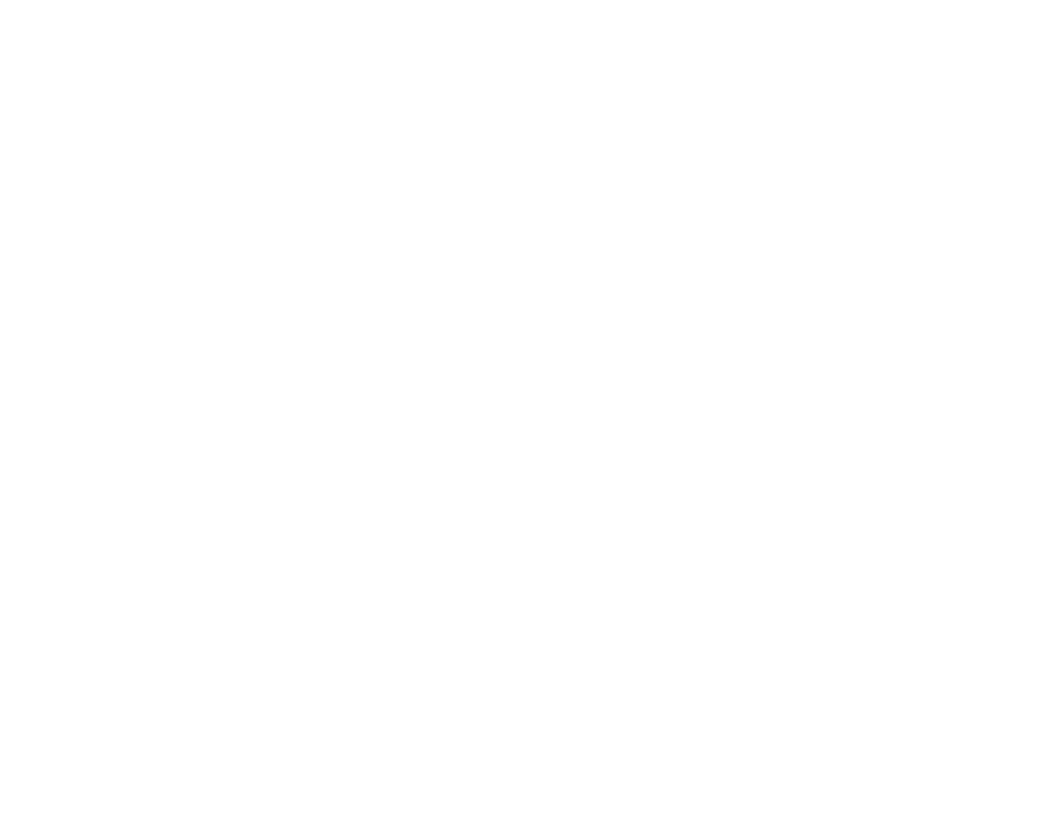
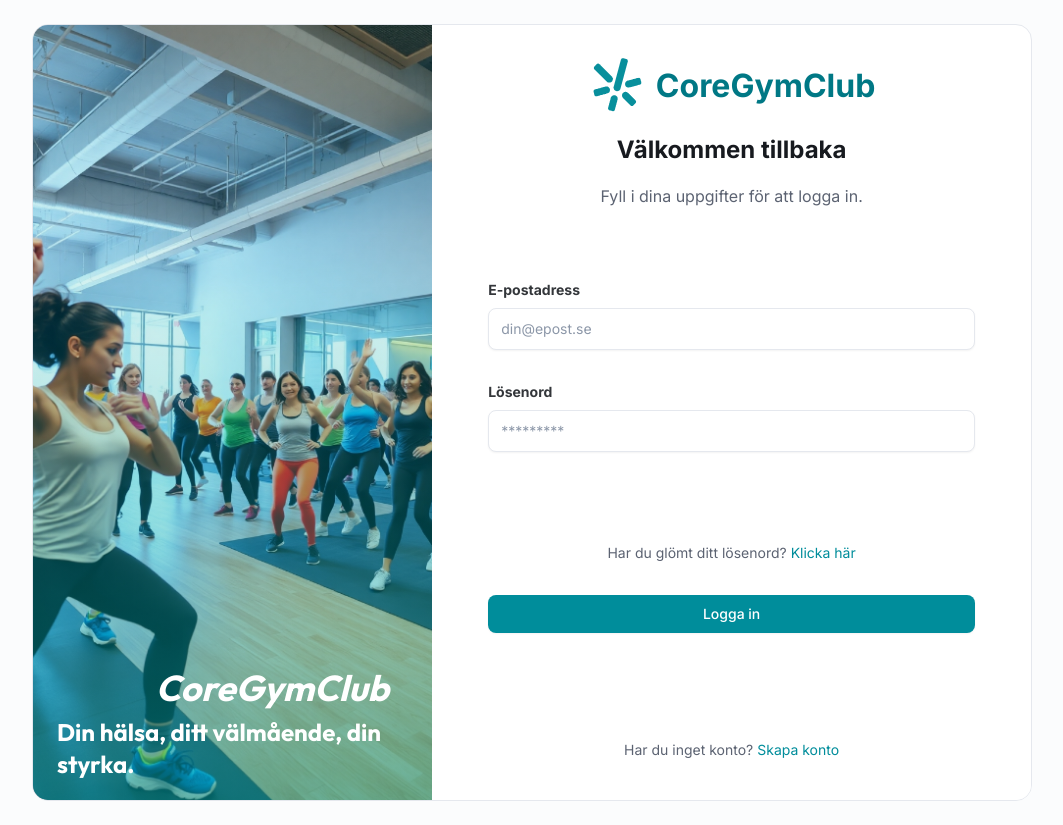
Before and after one commit to EC-ProjectGroup8/Frontend, a React (Vite) app: page /logga-in in a window 1280 px wide. Before the commit this address had no page. Shown: the whole page, without its empty margins (108-1171 px from the left). Before the commit the page ends 800 px from the top, so only its background shows below. Built offline with nearby package versions, Linux system fonts and the light colour scheme.

Commit message:
Added more Swedish UI

```diff
--- a/src/App.tsx
+++ b/src/App.tsx
@@ -11,10 +11,9 @@ function App() {
     <Routes>
       <Route path="/" element={<BaseLayout />}>
         <Route index element={<UserLogin />} />
-        <Route path="/signin" element={<UserLogin />} />
-        <Route path="/register" element={<Register />} />
-        <Route path="forgot-password" element={<RequestPasswordReset />} />
-
+        <Route path="/logga-in" element={<UserLogin />} />
+        <Route path="/skapa-konto" element={<Register />} />
+        <Route path="/glomt-losenord" element={<RequestPasswordReset />} />
       </Route>
 
       <Route path="/pass" element={<MemberLayout />}>
--- a/src/components/LoginCard.tsx
+++ b/src/components/LoginCard.tsx
@@ -7,7 +7,7 @@ import "../css/sign-in-up-form.css";
 import Logo from "./Logo";
 import { useFetch, HttpError } from "@/hooks/useFetch";
 import { toast } from "sonner";
-import { useNavigate } from "react-router-dom";
+import { NavLink, useNavigate } from "react-router-dom";
 import Toast from "@/components/Toast/Toast";
 
 type SignInForm = {
@@ -183,12 +183,10 @@ const LoginCard: React.FC = () => {
               )}
             </div>
 
-
- <p className="pt-4 pb-8 text-center">
-              I forget my password <a className="form-signin" href="/reset-password">Reset Password</a>
+            <p className="form-signin pt-4 pb-8">
+              Har du glömt ditt lösenord?{" "}
+              <NavLink to="/glomt-losenord">Klicka här</NavLink>
             </p>
-
-
 
             <Button
               type="submit"
@@ -199,7 +197,8 @@ const LoginCard: React.FC = () => {
             </Button>
 
             <p className="form-signin">
-              Har du inget konto? <a href="/Register">Skapa konto</a>
+              Har du inget konto?{" "}
+              <NavLink to="/skapa-konto">Skapa konto</NavLink>
             </p>
           </form>
         </div>
--- a/src/components/RegistrationForm.tsx
+++ b/src/components/RegistrationForm.tsx
@@ -11,7 +11,7 @@ import Toast from "@/components/Toast/Toast";
 import type { RegistrationFormData } from "@/types/authTypes";
 import { useFetch, HttpError } from "@/hooks/useFetch";
 import { Spinner } from "@/components/ui/shadcn-io/spinner";
-import { useNavigate } from "react-router-dom";
+import { NavLink, useNavigate } from "react-router-dom";
 
 const API_AUTH_ENDPOINT =
   "https://authservice8-fvgjaehwh5f8d9dq.swedencentral-01.azurewebsites.net/api/Auth/register";
@@ -274,7 +274,7 @@ const RegistrationForm: React.FC = () => {
 
           {/* Sign in */}
           <p className="form-signin">
-            Har du redan ett konto? <a href="/signin">Logga in</a>
+            Har du redan ett konto? <NavLink to="/logga-in">Logga in</NavLink>
           </p>
         </form>
       </div>
--- a/src/components/EmailForm.tsx
+++ b/src/components/ResetPasswordEmailForm.tsx
@@ -9,17 +9,11 @@ import { Input } from "./ui/input";
 import { Button } from "./ui/button";
 import { Spinner } from "./ui/shadcn-io/spinner";
 
-
-
 const API_AUTH_ENDPOINT =
   "https://authservice8-fvgjaehwh5f8d9dq.swedencentral-01.azurewebsites.net/api/Auth/forgot-password";
 
-
-
-
 const EmailForm: React.FC = () => {
   const { post } = useFetch<unknown>(API_AUTH_ENDPOINT, { method: "POST" });
-
 
   const {
     register,
@@ -37,29 +31,26 @@ const EmailForm: React.FC = () => {
     },
   });
 
-
-
   const onSubmit = async (formData: RegistrationFormData) => {
     try {
       const payload = {
-
         Email: formData.Email.trim(),
-
       };
 
       await post(payload);
 
-      toast.success("Epost har skickats med dig återställniongslänk.");
+      toast.success("E-post har skickats till dig med en återställningslänk.");
       reset();
-
     } catch (err: unknown) {
-
-      if (err instanceof HttpError && err.status !== 200 && err.status !== 201) {
+      if (
+        err instanceof HttpError &&
+        err.status !== 200 &&
+        err.status !== 201
+      ) {
         setError("Email", { message: "Något gick fel, försök igen" });
         toast.error("Något gick fel, försök igen.");
         return;
       }
-
 
       const message =
         err instanceof Error ? err.message : "Något gick fel, försök igen.";
@@ -73,8 +64,6 @@ const EmailForm: React.FC = () => {
         {/* Toast */}
         <Toast />
 
-
-
         {/* FORM */}
         <form
           className="form"
@@ -82,24 +71,23 @@ const EmailForm: React.FC = () => {
           noValidate
           aria-busy={isSubmitting}
         >
-          <h2 className="form-title text-3xl font-bold">Password Reset Form</h2>
+          <h2 className="form-title text-3xl font-bold">
+            Återställ ditt lösenord
+          </h2>
           <p className="form-subtitle text-lg">
-            Enter your email to reset your password. You will receive a link to create a new password via email.
+            Ange din e-postadress för att återställa ditt lösenord. Du får en
+            länk via e-post för att skapa ett nytt lösenord.
           </p>
 
           {/* Screen-reader för submit-status */}
           <span className="sr-only" role="status" aria-live="polite">
-            {isSubmitting ? "Submitting your registration..." : ""}
+            {isSubmitting ? "Skickar återställnings länk..." : ""}
           </span>
-
-
-
-
 
           {/* Email */}
           <div className="form-group">
             <Label className="form-label text-sm font-bold" htmlFor="email">
-              Email Address
+              E-postadress
             </Label>
             <Input
               id="email"
@@ -109,13 +97,13 @@ const EmailForm: React.FC = () => {
               autoComplete="email"
               aria-invalid={!!errors.Email}
               {...register("Email", {
-                required: "Email is required",
+                required: "Du måste ange en e-postadress",
                 pattern: {
                   value: /^[^\s@]+@[^\s@]+\.[^\s@]+$/,
-                  message: "Invalid email format",
+                  message: "Ogiltigt e-postformat",
                 },
                 validate: (value) =>
-                  value.trim().length > 0 || "Email cannot be empty",
+                  value.trim().length > 0 || "E-postadressen får inte vara tom",
               })}
             />
             {errors.Email && (
@@ -125,26 +113,21 @@ const EmailForm: React.FC = () => {
             )}
           </div>
 
-
-
           {/* Submit */}
           <Button type="submit" className="form-button" disabled={isSubmitting}>
             {isSubmitting ? (
               <>
                 <Spinner />
-                Vänta...
+                Skickar återställningslänk....
               </>
             ) : (
               "Skicka Epost (Återställningslänk)"
             )}
           </Button>
-
-
         </form>
       </div>
     </div>
   );
 };
 
-
 export default EmailForm;
--- a/src/pages/RequestPasswordReset.tsx
+++ b/src/pages/RequestPasswordReset.tsx
@@ -1,11 +1,11 @@
-import EmailForm from "@/components/EmailForm";
+import ResetPasswordEmailForm from "@/components/ResetPasswordEmailForm";
 
-
-export default function RequestPasswordReset() {
+const RequestPasswordReset = () => {
   return (
     <div>
+      <ResetPasswordEmailForm />
+    </div>
+  );
+};
 
-        <EmailForm />
-    </div>
-  )
-}
+export default RequestPasswordReset;
```
